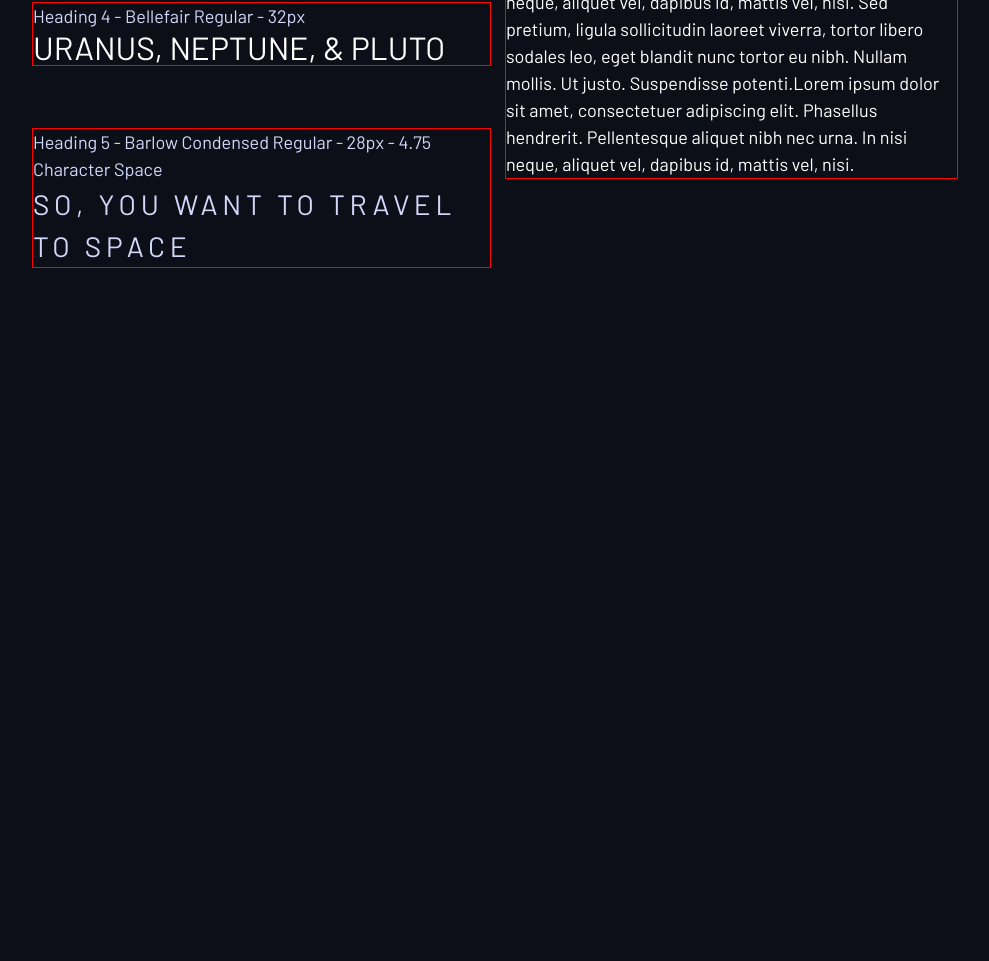
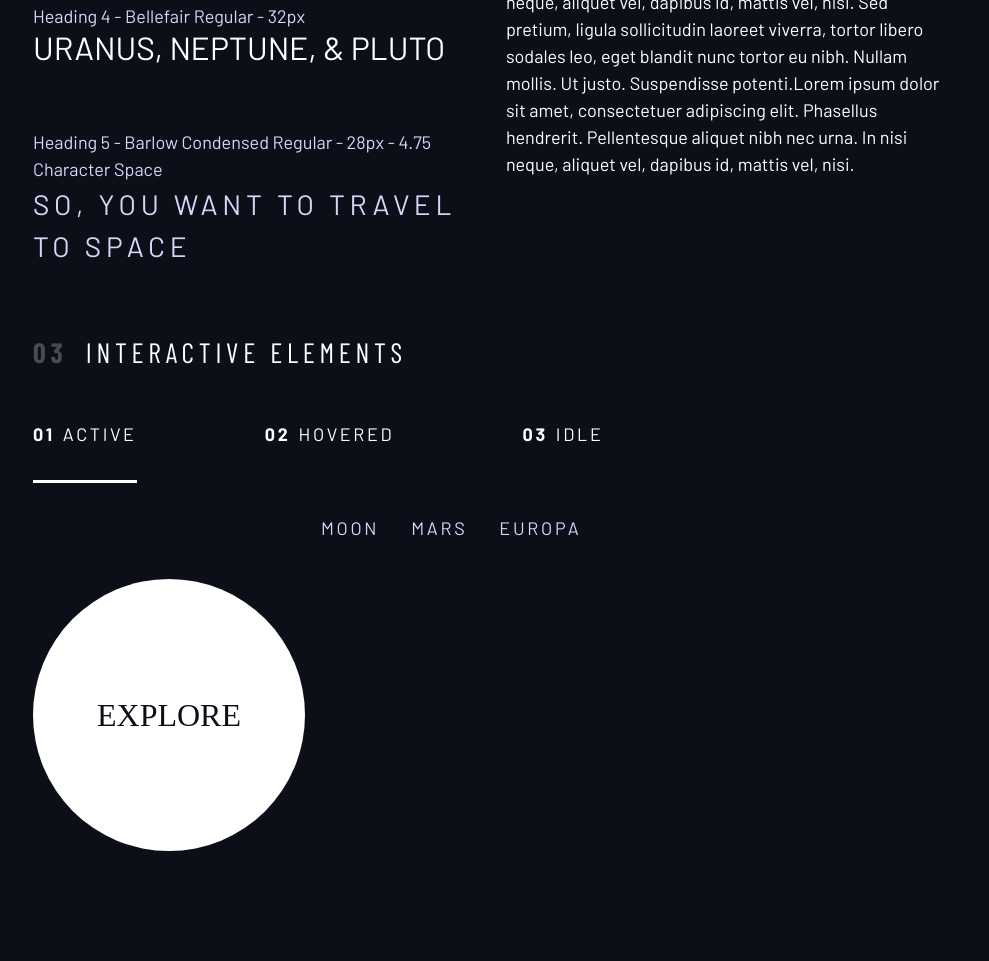
Before and after one commit to anyellezanatta/space-travel, a website: page public/design-system.html in a window 1280 px wide. Shown: the part 1017-1978 px from the top of the page, without its empty margins (127-1116 px from the left). Before the commit the page ends 1348 px from the top, so only its background shows below. Drawn offline with nearby package versions, Linux system fonts and the light colour scheme; a web font is replaced by a local one.

```diff
--- a/public/design-system.html
+++ b/public/design-system.html
@@ -1,5 +1,9 @@
-<html>
+<!DOCTYPE html>
+<html lang="en">
   <head>
+    <meta charset="UTF-8" />
+    <meta http-equiv="X-UA-Compatible" content="IE=edge" />
+    <meta name="viewport" content="width=device-width, initial-scale=1.0" />
     <title>Design system</title>
     <!-- Google fonts -->
     <link rel="preconnect" href="https://fonts.googleapis.com" />
@@ -133,6 +137,68 @@
           </div>
         </div>
       </section>
+
+      <section class="flow" id="interactive-elements">
+        <h2 class="numbered-title"><span>03</span> Interactive elements</h2>
+
+        <!-- navigation -->
+        <div>
+          <nav>
+            <ul class="primary-navigation underline-indicators flex">
+              <li class="active">
+                <a class="uppercase text-white letter-spacing-2" href="#"
+                  ><span>01</span>Active</a
+                >
+              </li>
+              <li>
+                <a class="uppercase text-white letter-spacing-2" href="#"
+                  ><span>02</span>Hovered</a
+                >
+              </li>
+              <li>
+                <a class="uppercase text-white letter-spacing-2" href="#"
+                  ><span>03</span>Idle</a
+                >
+              </li>
+            </ul>
+          </nav>
+        </div>
+
+        <div class="flex">
+          <div style="margin-top: 5rem">
+            <!-- explore button -->
+            <a
+              href="#"
+              class="large-button uppercase ff-serif fs-600 text-dark bg-white"
+              >Explore</a
+            >
+          </div>
+
+          <div style="margin-bottom: 50vh">
+            <!-- Tabs -->
+            <div class="tab-list underline-indicators flex">
+              <button
+                class="uppercase ff--sans-cond text-accent bg-dark letter-spacing-2"
+              >
+                Moon
+              </button>
+              <button
+                class="uppercase ff--sans-cond text-accent bg-dark letter-spacing-2"
+              >
+                Mars
+              </button>
+              <button
+                class="uppercase ff--sans-cond text-accent bg-dark letter-spacing-2"
+              >
+                Europa
+              </button>
+            </div>
+            <!-- Dots -->
+
+            <!-- Numbers -->
+          </div>
+        </div>
+      </section>
     </div>
 
     <!-- <script src="index.pack.js"></script> -->
--- a/public/index.css
+++ b/public/index.css
@@ -114,7 +114,6 @@
 /* .flow > * + * { */
 .flow > *:where(:not(:first-child)) {
   margin-top: var(--flow-space, 1rem);
-  outline: 1px solid red;
 }
 
 .container {
@@ -239,3 +238,74 @@
   font-weight: 700;
   color: hsl(var(--clr-white) / 0.25);
 }
+
+/* ---------------------- */
+/* Components             */
+/* ---------------------- */
+
+.large-button {
+  position: relative;
+  display: grid;
+  z-index: 1;
+  place-items: center;
+  padding: 0 2em;
+  aspect-ratio: 1;
+  border-radius: 50%;
+  text-decoration: none;
+}
+
+.large-button::after {
+  content: "";
+  position: absolute;
+  z-index: -1;
+  width: 100%;
+  height: 100%;
+  background: hsl(var(--clr-white) / 0.15);
+  border-radius: 50%;
+  opacity: 0;
+  transition: opacity 500ms linear, transform 750ms ease-in-out;
+}
+
+.large-button:hover::after,
+.large-button:focus::after {
+  opacity: 1;
+  transform: scale(1.5);
+}
+
+.primary-navigation {
+  --gap: 8rem;
+  --underline-gap: 2rem;
+  list-style: none;
+  padding: 0;
+  margin: 0;
+}
+
+.primary-navigation a {
+  text-decoration: none;
+}
+
+.primary-navigation a > span {
+  font-weight: 700;
+  margin-right: 0.5rem;
+}
+
+.underline-indicators > * {
+  padding: var(--underline-gap, 1rem) 0;
+  border: 0;
+  cursor: pointer;
+  border-bottom: 0.2rem solid hsl(var(--clr-white) / 0);
+}
+
+/* .underline-indicators > li:hover,
+.underline-indicators > button:hover, */
+.underline-indicators > *:hover,
+.underline-indicators > *:focus {
+  border-color: hsl(var(--clr-white));
+}
+
+.underline-indicators > .active {
+  border-color: hsl(var(--clr-white) / 1);
+}
+.tab-list {
+  --gap: 2rem;
+}
```
